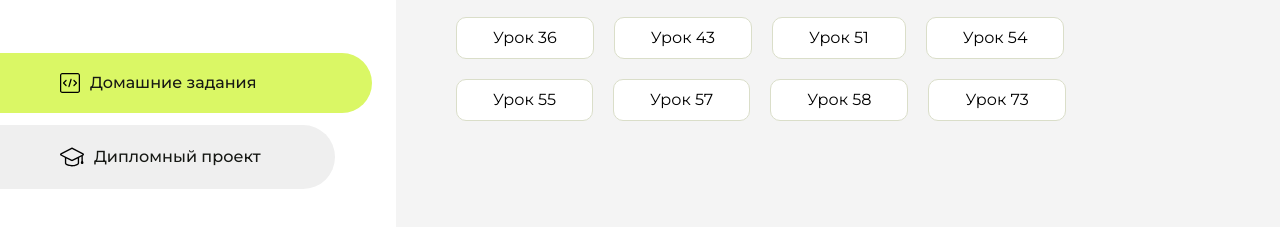
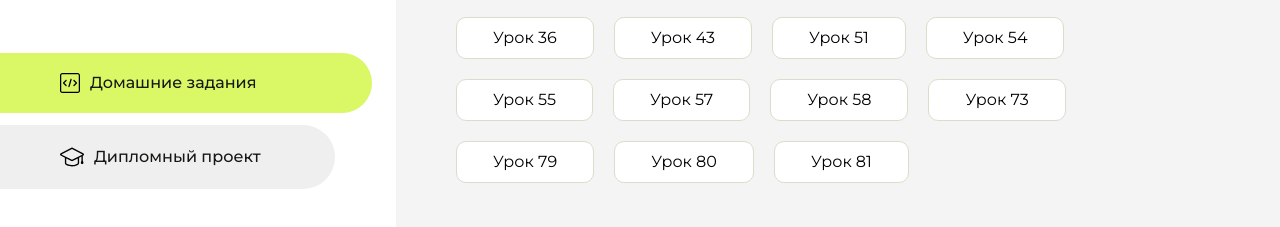
Before and after one commit to romadijen/homework, a plain HTML site: page index.html in a window 1280 px wide. Shown: the part 283-510 px from the top of the page. Drawn offline with Linux system fonts and the light colour scheme.

Commit message:
Update index.html

```diff
--- a/index.html
+++ b/index.html
@@ -118,6 +118,12 @@
                         <a href="lesson-58/index.html">Урок 58</a>
                     <li class="content__list-item">
                         <a href="lesson-69/index.html">Урок 73</a>
+                    <li class="content__list-item">
+                        <a href="lesson-79/index.html">Урок 79</a>
+                    <li class="content__list-item">
+                        <a href="lesson-80/index.html">Урок 80</a>
+                    <li class="content__list-item">
+                        <a href="lesson-81/index.html">Урок 81</a>
                     </li>
                 </ul>
             </div>
```
